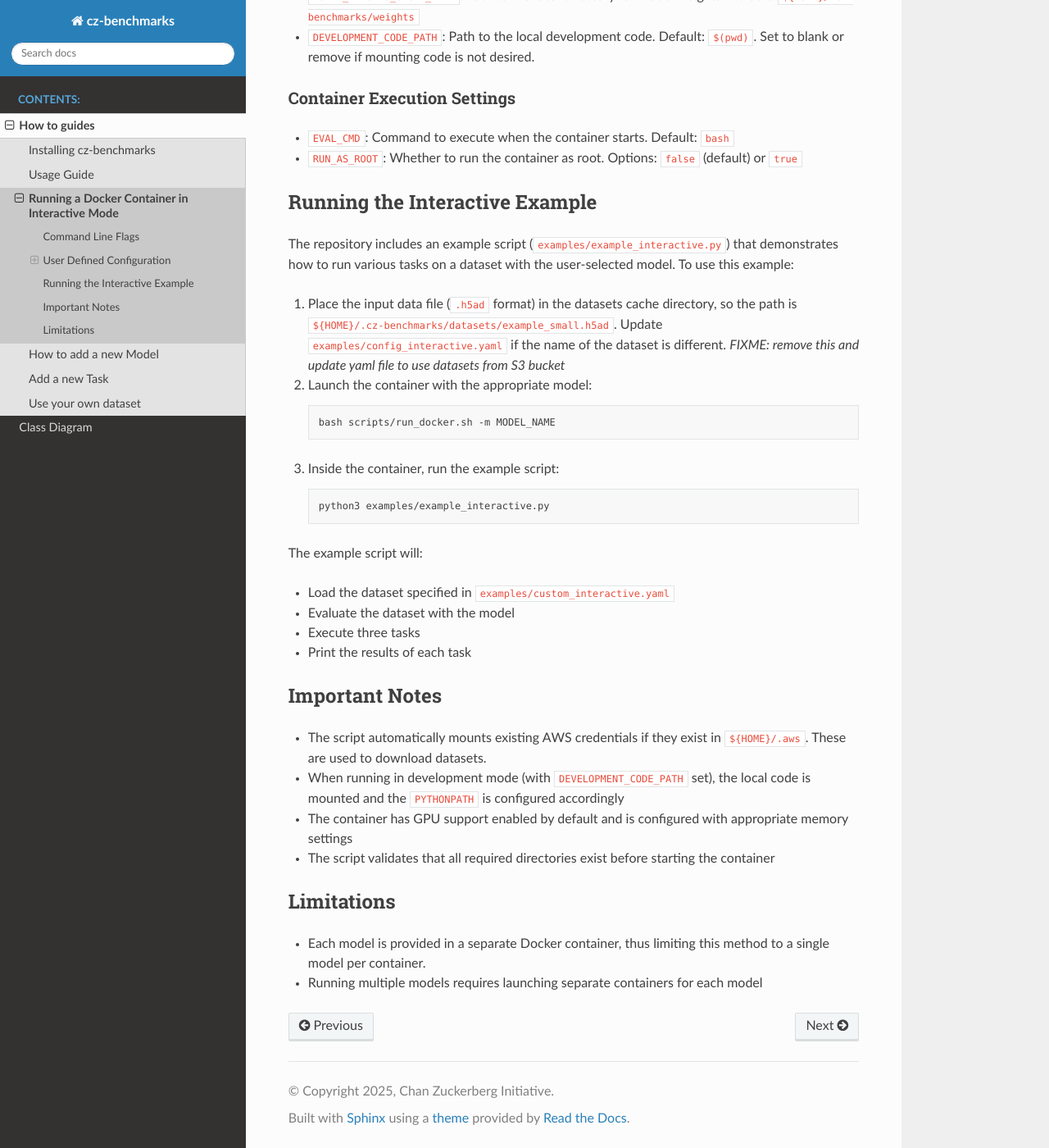
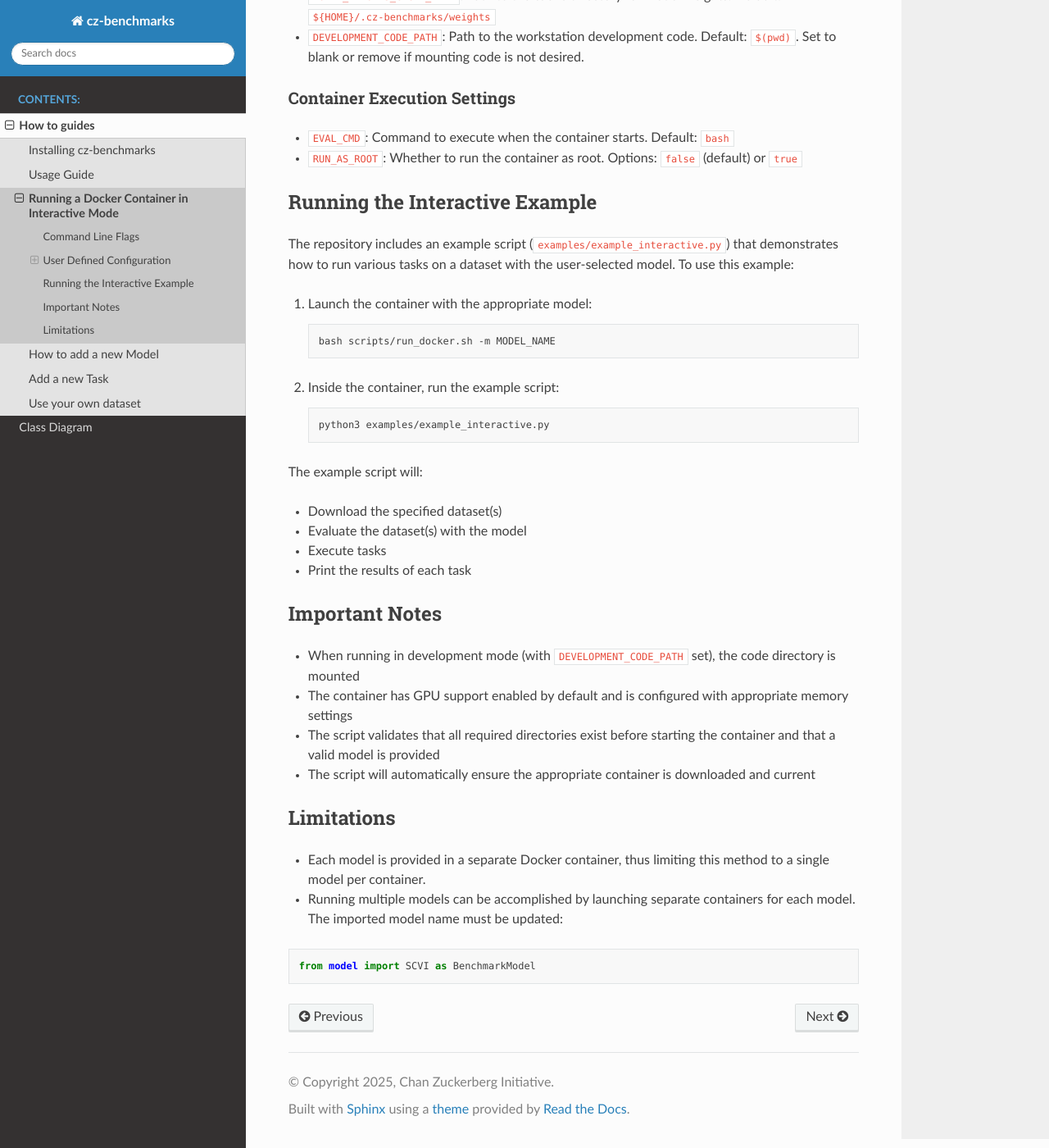
Before and after one commit to chanzuckerberg/cz-benchmarks, a Sphinx documentation site: the page built from docs/source/how_to/interactive_mode.md, in a window 1280 px wide and 1400 px high, scrolled down 795 px. Shown: the whole window at 82% size. Built offline with Sphinx 7.4.7 and the Read the Docs theme 3.1.0, drawn with Linux system fonts in a browser that asks for light colours; some of the changed text lies outside the part shown.

Commit message:
Confirmed working with S3 assets (datasets, models)

````diff
--- a/docs/source/how_to/interactive_mode.md
+++ b/docs/source/how_to/interactive_mode.md
@@ -19,9 +19,9 @@ bash scripts/run_docker.sh -m MODEL_NAME
 The script also includes user-configurable variables at the top of the file:
 
 ### Mount Paths
-- `DATASETS_CACHE_PATH`: Path to the local directory containing datasets. Default: `${HOME}/.cz-benchmarks/datasets`
-- `MODEL_WEIGHTS_CACHE_PATH`: Path to the local directory for model weights. Default: `${HOME}/.cz-benchmarks/weights`
-- `DEVELOPMENT_CODE_PATH`: Path to the local development code. Default: `$(pwd)`. Set to blank or remove if mounting code is not desired.
+- `DATASETS_CACHE_PATH`: Path to the cache directory containing datasets. Default: `${HOME}/.cz-benchmarks/datasets`
+- `MODEL_WEIGHTS_CACHE_PATH`: Path to the cache directory for model weights. Default: `${HOME}/.cz-benchmarks/weights`
+- `DEVELOPMENT_CODE_PATH`: Path to the workstation development code. Default: `$(pwd)`. Set to blank or remove if mounting code is not desired.
 
 ### Container Execution Settings
 - `EVAL_CMD`: Command to execute when the container starts. Default: `bash`
@@ -31,33 +31,34 @@ The script also includes user-configurable variables at the top of the file:
 
 The repository includes an example script (`examples/example_interactive.py`) that demonstrates how to run various tasks on a dataset with the user-selected model. To use this example:
 
-1. Place the input data file (`.h5ad` format) in the datasets cache directory, so the path is `${HOME}/.cz-benchmarks/datasets/example_small.h5ad`. Update `examples/config_interactive.yaml` if the name of the dataset is different. _FIXME: remove this and update yaml file to use datasets from S3 bucket_
-
-2. Launch the container with the appropriate model:
+1. Launch the container with the appropriate model:
    ```bash
    bash scripts/run_docker.sh -m MODEL_NAME
    ```
 
-3. Inside the container, run the example script:
+2. Inside the container, run the example script:
    ```bash
    python3 examples/example_interactive.py
    ```
 
 The example script will:
 
-- Load the dataset specified in `examples/custom_interactive.yaml`
-- Evaluate the dataset with the model
-- Execute three tasks
+- Download the specified dataset(s)
+- Evaluate the dataset(s) with the model
+- Execute tasks
 - Print the results of each task
 
 ## Important Notes
 
-- The script automatically mounts existing AWS credentials if they exist in `${HOME}/.aws`. These are used to download datasets.
-- When running in development mode (with `DEVELOPMENT_CODE_PATH` set), the local code is mounted and the `PYTHONPATH` is configured accordingly
+- When running in development mode (with `DEVELOPMENT_CODE_PATH` set), the code directory is mounted
 - The container has GPU support enabled by default and is configured with appropriate memory settings
-- The script validates that all required directories exist before starting the container
+- The script validates that all required directories exist before starting the container and that a valid model is provided
+- The script will automatically ensure the appropriate container is downloaded and current
 
 ## Limitations
 
 - Each model is provided in a separate Docker container, thus limiting this method to a single model per container.
-- Running multiple models requires launching separate containers for each model
+- Running multiple models can be accomplished by launching separate containers for each model. The imported model name must be updated:
+```python
+from model import SCVI as BenchmarkModel
+```
````
Also changed, not shown: 3 other files.
